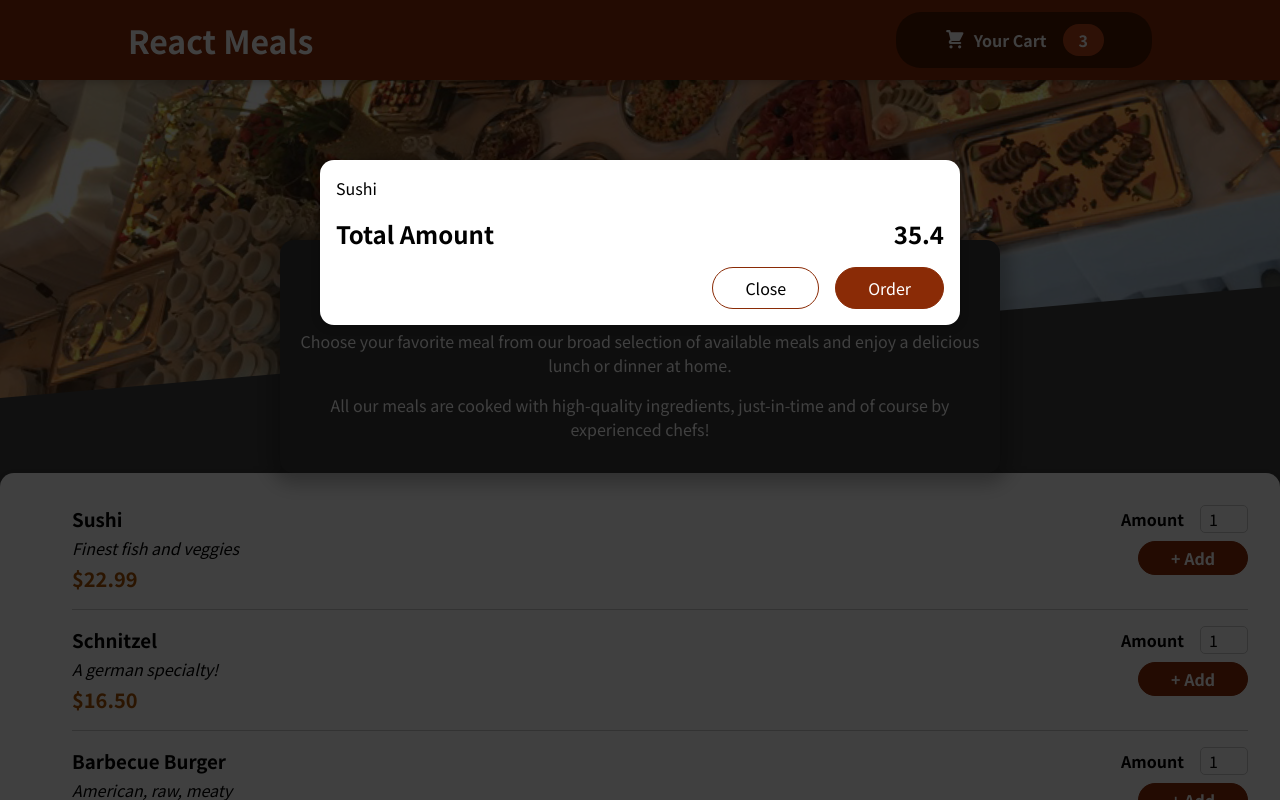
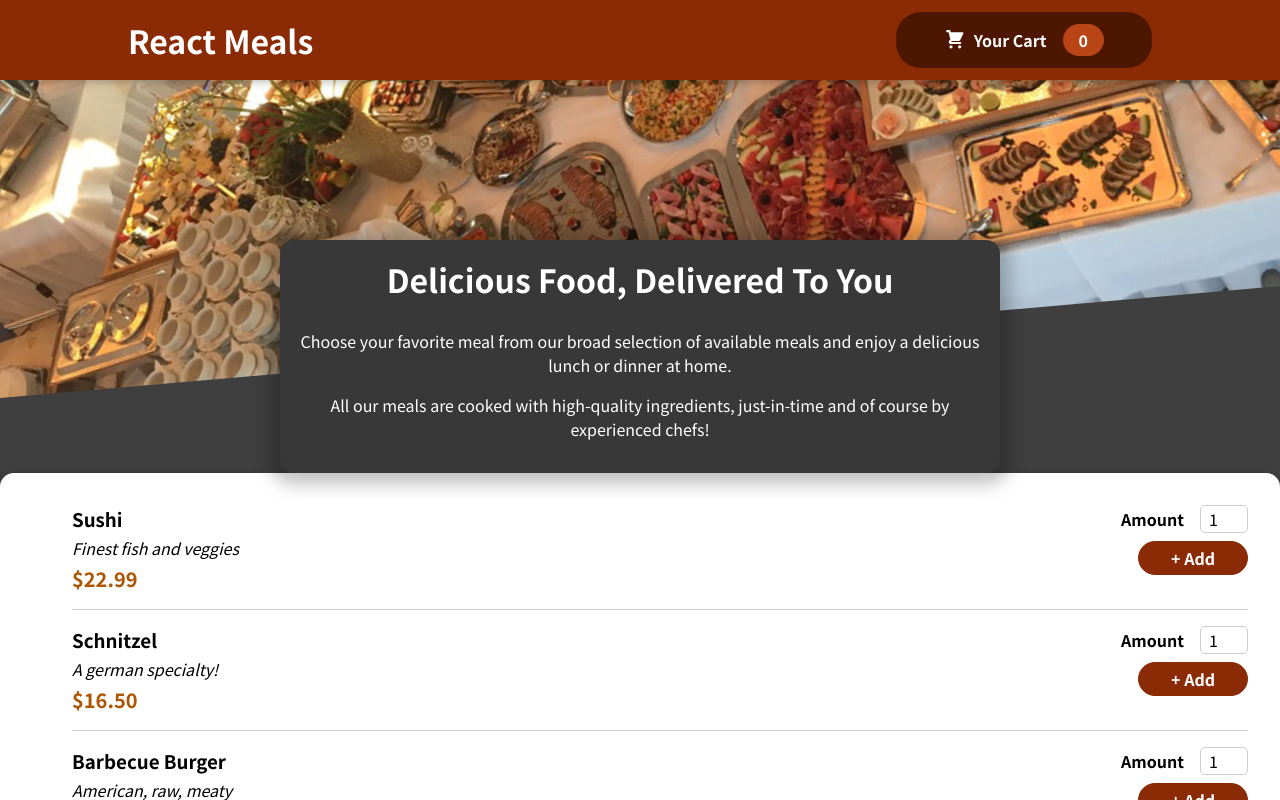
Before and after one commit to ShirshakShahi/react-food-ordering-app, a React (Create React App) app: page / in a window 1280 px wide. Shown: the top 800 px of the page. Built offline with nearby package versions, Linux system fonts and the light colour scheme.

Commit message:
added states in button field

```diff
--- a/src/App.js
+++ b/src/App.js
@@ -1,17 +1,29 @@
-import { Fragment } from 'react';
+import { useState } from 'react';
 import Header from './components/Layout/Header';
 import Meals from './components/Meals/Meals';
 import Cart from './components/Cart/Cart';
+import CartProvider from './store/CartProvider';
+
 
 const App = () => {
 
-  return <Fragment>
-    <Cart />
-    <Header />
+  const [cartIsShown, setCartIsShown] = useState(false);
+
+  const showCartHandler = () => {
+    setCartIsShown(true);
+  }
+
+  const hideCartHandler = () => {
+    setCartIsShown(false);
+  }
+
+  return <CartProvider>
+    {cartIsShown && <Cart onClose={hideCartHandler} />}
+    <Header onShowCart={showCartHandler} />
     <main>
       <Meals />
     </main>
-  </Fragment>
+  </CartProvider>
 
 
 }
--- a/src/components/Cart/Cart.js
+++ b/src/components/Cart/Cart.js
@@ -10,14 +10,14 @@
             ))}
         </ul>
     );
-    return <Modal>
+    return <Modal onClose={props.onClose}>
         {cartItems}
         <div className={classes.total}>
             <span>Total Amount</span>
             <span>35.4</span>
         </div>
         <div className={classes.actions}>
-            <button className={classes['button-alt']}>Close</button>
+            <button className={classes['button-alt']} onClick={props.onClose}>Close</button>
             <button className={classes.button}>Order</button>
         </div>
     </Modal>
--- a/src/components/Layout/Header.js
+++ b/src/components/Layout/Header.js
@@ -8,7 +8,7 @@
     return <Fragment>
         <header className={classes.header}>
             <h1>React Meals</h1>
-            <HeaderCartButton />
+            <HeaderCartButton onClick={props.onShowCart} />
         </header>
         <div className={classes['main-image']}>
             <img src={mealsImage} alt="A table full of delicious food!" />
--- a/src/components/Layout/HeaderCartButton.js
+++ b/src/components/Layout/HeaderCartButton.js
@@ -1,9 +1,18 @@
+import { useContext } from 'react';
+
 import CartIcon from '../Cart/CartIcon';
+import CartContext from '../../store/cart-context'
 import classes from './HeaderCartButton.module.css';
 
 const HeaderCartButton = props => {
 
-    return <button className={classes.button}>
+    const cartCtx = useContext(CartContext);
+
+    const numberOfCartItems = cartCtx.items.reduce((curNumber, item) => {
+        return curNumber + item.amount;
+    }, 0);
+
+    return <button className={classes.button} onClick={props.onClick}>
         <span className={classes.icon}>
             <CartIcon />
         </span>
@@ -11,7 +20,7 @@
             Your Cart
         </span>
         <span className={classes.badge}>
-            3
+            {numberOfCartItems}
         </span>
     </button>
 
--- a/src/components/UI/Modal.js
+++ b/src/components/UI/Modal.js
@@ -2,8 +2,8 @@
 import classes from './Modal.module.css';
 import ReactDOM from 'react-dom';
 
-const Backdrop = () => {
-    return <div className={classes.backdrop} />;
+const Backdrop = (props) => {
+    return <div onClick={props.onClose} className={classes.backdrop} />;
 };
 
 const ModalOverlay = (props) => {
@@ -19,7 +19,7 @@
 const Modal = (props) => {
     return (
         <Fragment>
-            {ReactDOM.createPortal(<Backdrop />, portalElement)}
+            {ReactDOM.createPortal(<Backdrop onClose={props.onClose} />, portalElement)}
             {ReactDOM.createPortal(
                 <ModalOverlay>{props.children}</ModalOverlay>,
                 portalElement
--- /dev/null
+++ b/src/store/CartProvider.js
@@ -0,0 +1,25 @@
+import CartContext from './cart-context';
+
+const CartProvider = (props) => {
+
+    const addItemToCartHandler = () => { }
+
+
+    const removeItemFromCartHandler = () => { }
+
+    const cartContext = {
+        items: [],
+        totalAmount: 0,
+        addItem: addItemToCartHandler,
+        removeItem: removeItemFromCartHandler
+
+    }
+
+    return <CartContext.Provider value={cartContext}>
+        {props.children}
+    </CartContext.Provider>
+
+}
+
+
+export default CartProvider;
--- /dev/null
+++ b/src/store/cart-context.js
@@ -0,0 +1,10 @@
+import React from 'react';
+
+const CartContext = React.createContext({
+    items: [],
+    totalAmount: 0,
+    addItem: (item) => { },
+    removeItem: (id) => { }
+})
+
+export default CartContext;
```
